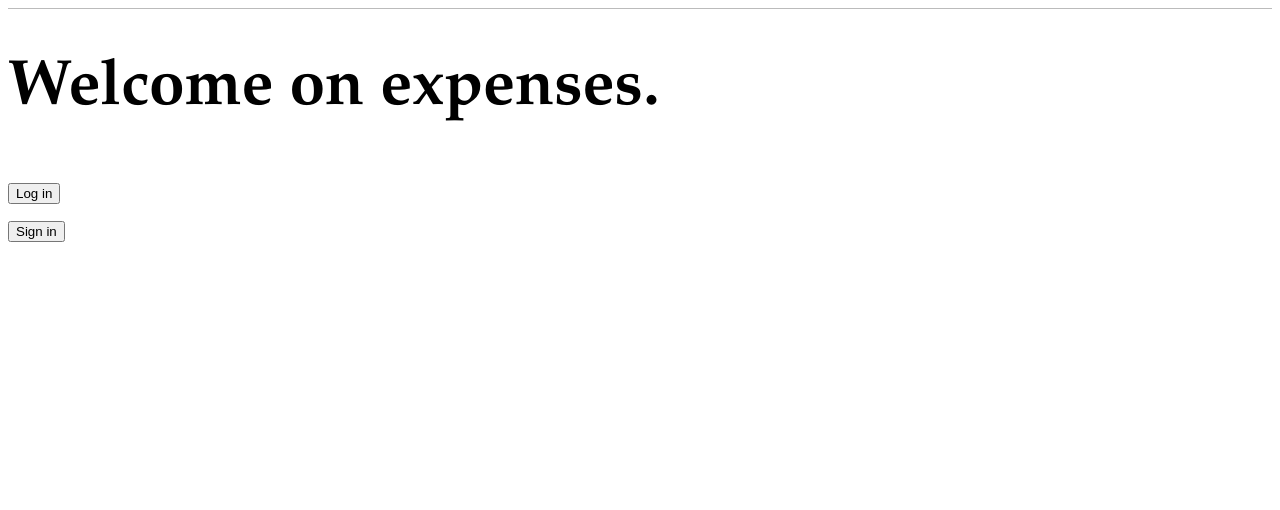
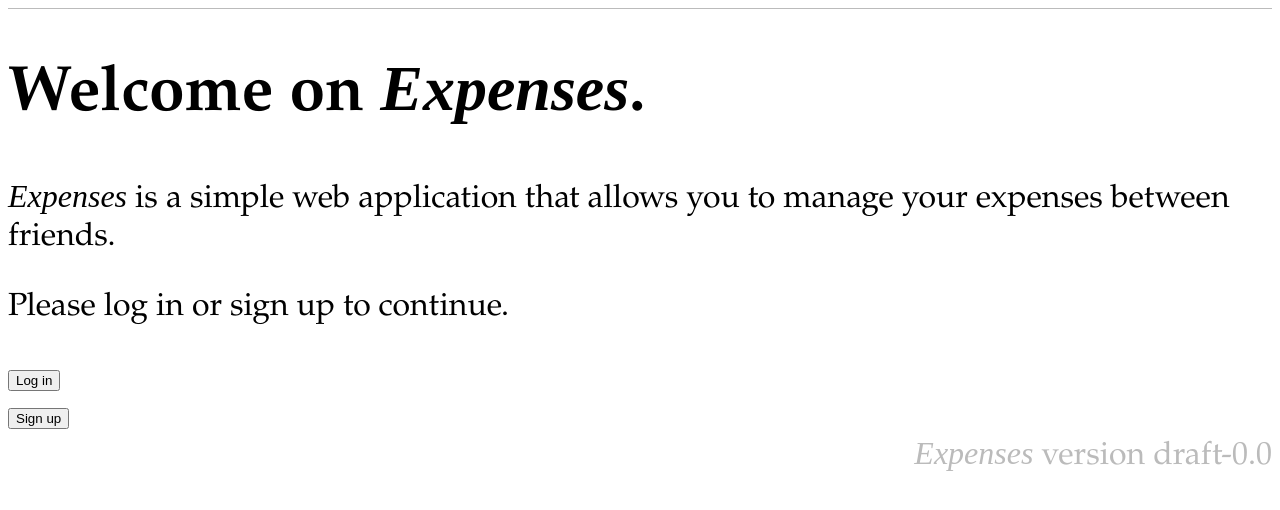
Before and after one commit to NicolasRolin13/EID2PLS-expenses, a Django app: page / in a window 1280 px wide. Shown: the top 510 px of the page. Run offline with Django 3.2, Linux system fonts and the light colour scheme; parts of the project's set-up code (start-up, migrations or seed data) failed here and were passed over.

Commit message:
[css] More

```diff
--- a/expenses/static/custom.css
+++ b/expenses/static/custom.css
@@ -5,6 +5,16 @@
 body {
     font-size: 2em;
     font-family: "Linux Libertine O", Palatino, serif;
+}
+
+.expenses {
+    font-family: "Droid Serif";
+    font-style: italic;
+}
+
+footer {
+    text-align: right;
+    color: #bbb;
 }
 
 select {
--- a/expenses/templates/history.html
+++ b/expenses/templates/account_history.html
@@ -2,7 +2,7 @@
 
 {% block main_content %}
 <div class="django-table">
-<span class="table-title">Last 20 bills you're involved in:</span>
+<span class="table-title">Last 20 bills you participated in:</span>
 <table class="minimalist-table">
     <tr>
         <th>Bill</th>
--- a/expenses/templates/base.html
+++ b/expenses/templates/base.html
@@ -13,10 +13,8 @@
                 <ul>
                     {% if user.is_authenticated %}
                     <li><a href="{% url 'home' %}">Home</a></li>
-                    <li><ul>
-                        <li><a href="{% url 'wizard_bill_form' %}">Create</a></li>
-                        <li><a href="{% url 'repayment_form' %}">Repayment</a></li>
-                    </ul></li>
+                    <li><a href="{% url 'wizard_bill_form' %}">Bill</a></li>
+                    <li><a href="{% url 'repayment_form' %}">Repayment</a></li>
                     <li><a href="{% url 'balances' %}">Accounts</a></li>
                     <li><a href="{% url 'logout' %}">Logout</a></li>
                     {% endif %}
@@ -26,5 +24,8 @@
     <div class="container">
     {% block main_content %}{% endblock %}
     </div>
+    <footer>
+        <span class="expenses">Expenses</span> version draft-0.0
+    <footer>
     </body>
 </html>
--- a/expenses/templates/root.html
+++ b/expenses/templates/root.html
@@ -4,14 +4,22 @@
 {% endblock %}
 {% block main_content %}
 
-<h1>Welcome on expenses.</h1>
+<h1>Welcome on <span class="expenses">Expenses</span>.</h1>
+
+<p id="welcome-message">
+    <span class="expenses">Expenses</span> is a simple web application that allows you to manage your expenses between friends.
+</p>
+
+<p id="continue-message">
+    Please log in or sign up to continue.
+</p>
 
 <div class="row">
     <div class="six columns">
         <a href="{% url 'login' %}?next={% url 'home' %}"><button>Log in</button></a>
     </div>
     <div class="six columns">
-        <a href="{% url 'user_create' %}"><button>Sign in</button></a>
+        <a href="{% url 'user_create' %}"><button>Sign up</button></a>
     </div>
 </div>
 {% endblock %}
--- a/expenses/urls.py
+++ b/expenses/urls.py
@@ -13,7 +13,7 @@ urlpatterns = [
     url(r'^accounts/create/?$', views.UserCreateView.as_view(), name='user_create'),
     url(r'^accounts/login/?$', 'django.contrib.auth.views.login', name='login'),
     url(r'^accounts/logout/?$', 'django.contrib.auth.views.logout', name='logout'),
-    url(r'^accounts/history/?$', views.view_history),
+    url(r'^accounts/history/?$', views.view_account_history, name='account_history'),
     url(r'^whatsnew/?$', views.whats_new),
     url(r'^home/?$', views.view_home, name='home'),
     url(r'^balances/?$', views.view_balances, name='balances'),
--- a/expenses/views.py
+++ b/expenses/views.py
@@ -153,7 +153,7 @@ def view_root(request):
         return render(request, 'root.html')
 
 @login_required
-def view_history(request):
+def view_account_history(request):
     """
     Returns a presentation of the last 20 operations as a buyer and as a receiver.
     """
@@ -163,7 +163,7 @@ def view_history(request):
 
     buyers_table = [(elmt.child_of_bill.title, elmt.amount, elmt.date) for elmt in buyers_atoms]
     receivers_table = [(elmt.child_of_bill.title, elmt.amount, elmt.date) for elmt in receivers_atoms]
-    return render(request, 'history.html', {'buyers': buyers_table, 'receivers': receivers_table})
+    return render(request, 'account_history.html', {'buyers': buyers_table, 'receivers': receivers_table})
 
 
 @login_required
```
Also changed, not shown: expenses/static/specific/root.css (added, +7 -0 lines).
